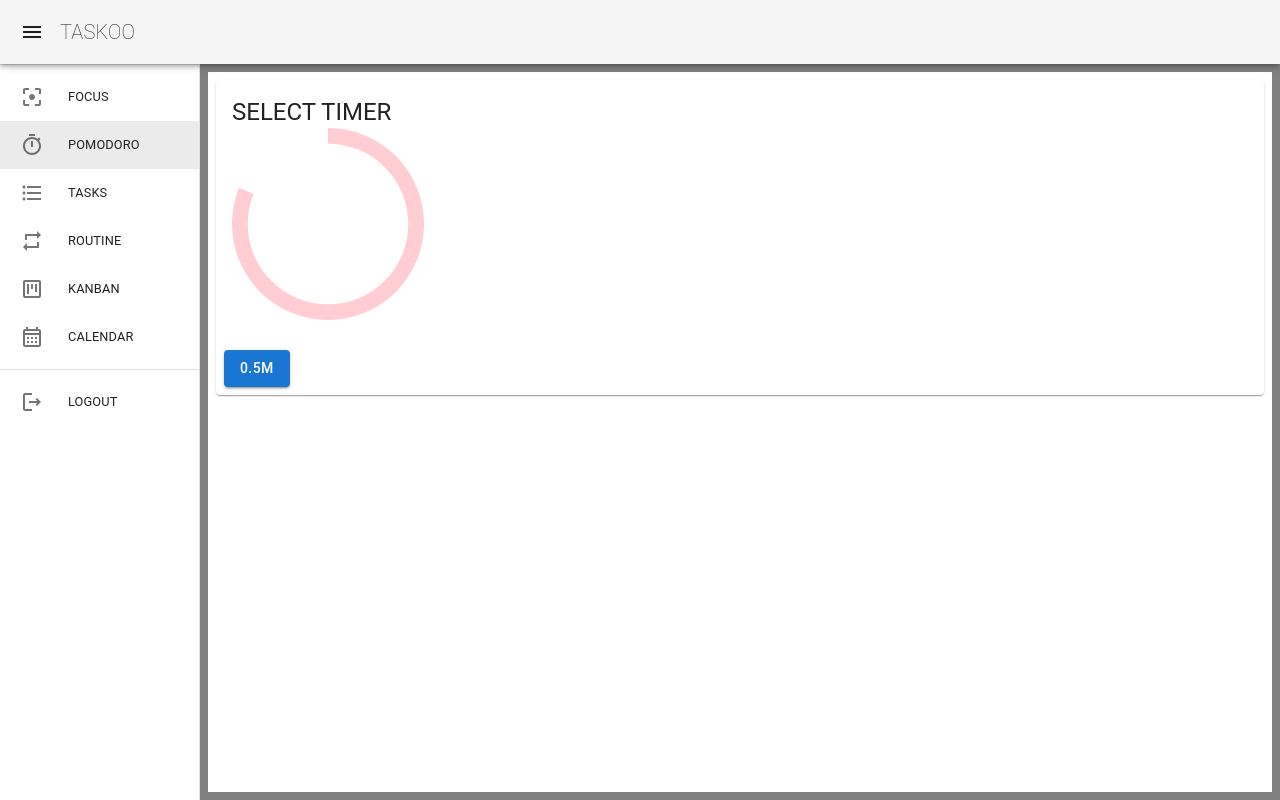
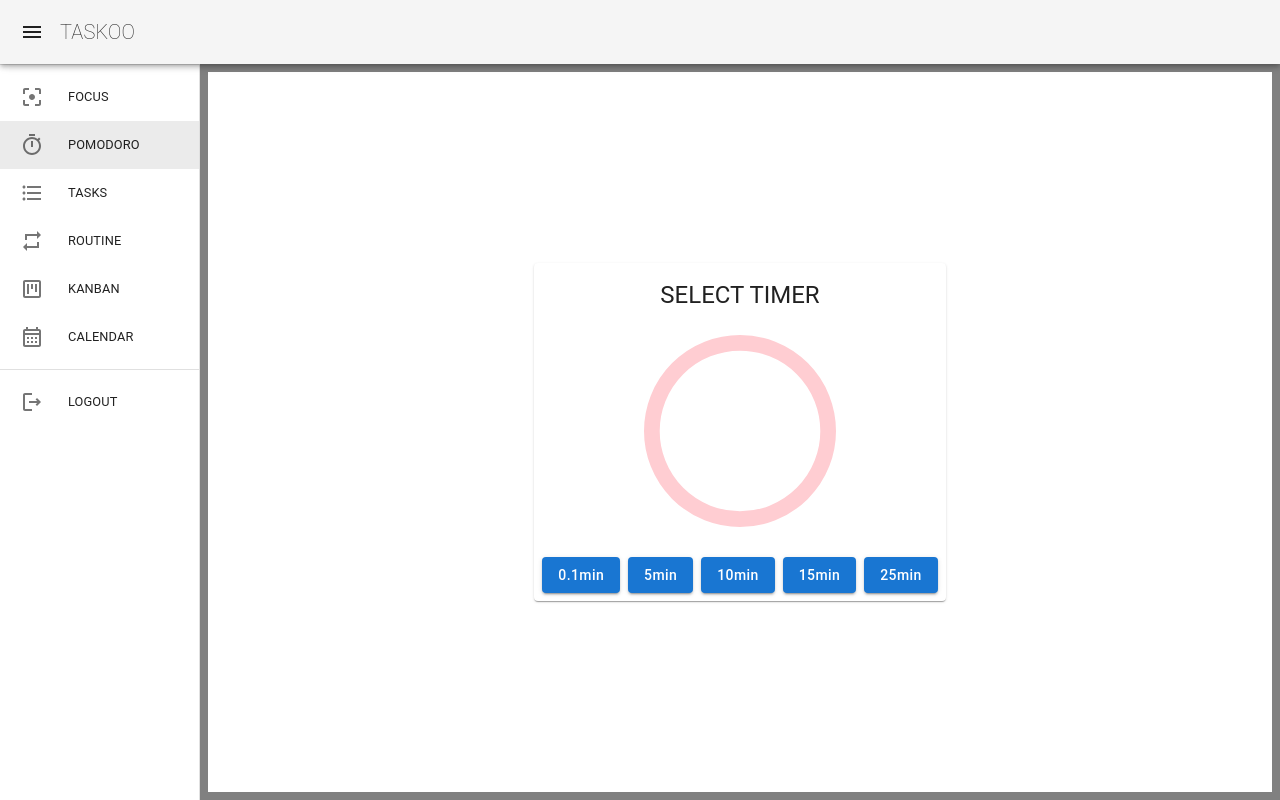
Before and after one commit to undefeated-davout/taskoo, a Next.js app in the folder web/: page /pomodoro in a window 1280 px wide. Built offline with nearby package versions, Linux system fonts and the light colour scheme.

Commit message:
modify: ポモドーロ

```diff
--- a/web/src/components/atoms/BaseButton/index.tsx
+++ b/web/src/components/atoms/BaseButton/index.tsx
@@ -2,10 +2,19 @@ import Button from '@mui/material/Button';
 
 type BaseButtonProps = {
   children: React.ReactNode;
+  onClick: VoidFunction;
 };
 
 const BaseButton = (props: BaseButtonProps) => {
-  return <Button variant="contained">{props.children}</Button>;
+  return (
+    <Button
+      variant="contained"
+      sx={{ textTransform: 'none' }}
+      onClick={props.onClick}
+    >
+      {props.children}
+    </Button>
+  );
 };
 
 export default BaseButton;
--- a/web/src/components/molecules/CircleProgress/index.tsx
+++ b/web/src/components/molecules/CircleProgress/index.tsx
@@ -8,14 +8,12 @@ function CircularProgressWithLabel(
   props: CircularProgressProps & { value: number },
 ) {
   return (
-    <Box sx={{ position: 'relative', display: 'inline-flex' }}>
-      <CircularProgress
-        {...props}
-        variant="determinate"
-        size="12rem"
-        sx={{ color: '#FFCDD2' }}
-      />
-    </Box>
+    <CircularProgress
+      variant="determinate"
+      size="12rem"
+      sx={{ color: '#FFCDD2' }}
+      value={props.value}
+    />
   );
 }
 
--- a/web/src/components/organisms/CountDown/index.tsx
+++ /dev/null
@@ -1,13 +0,0 @@
-import CircleProgress from 'components/molecules/CircleProgress';
-
-type CountDownProps = {};
-
-const CountDown = (props: CountDownProps) => {
-  return (
-    <>
-      <CircleProgress></CircleProgress>
-    </>
-  );
-};
-
-export default CountDown;
--- a/web/src/components/templates/Pomodoro/index.tsx
+++ b/web/src/components/templates/Pomodoro/index.tsx
@@ -1,29 +1,104 @@
+import { useState, useEffect } from 'react';
+
+import { Box, Grid } from '@mui/material';
 import Card from '@mui/material/Card';
 import CardActions from '@mui/material/CardActions';
 import CardContent from '@mui/material/CardContent';
+import CircularProgress from '@mui/material/CircularProgress';
 import Typography from '@mui/material/Typography';
 
-import CountDown from 'components/organisms/CountDown';
 import BaseButton from 'components/atoms/BaseButton';
 
 type PomodoroProps = {};
 
 const Pomodoro = (props: PomodoroProps) => {
+  const [timerMinutes, setTimerMinutes] = useState(0);
+  const [passedSeconds, setPassedSeconds] = useState(0);
+  const seconds = (minutes: number) => minutes * 60;
+  const minuts = (seconds: number) => Math.floor(seconds / 60);
+  const remainSeconds = () => seconds(timerMinutes) - passedSeconds;
+  const timeFormat = (seconds: number) => {
+    return seconds <= 60 ? `${seconds} sec` : `${minuts(seconds)} min`;
+  };
+  const progress = (timerSeconds: number, passedSeconds: number) =>
+    (passedSeconds * 100) / timerSeconds;
+
+  const timerTitle = () => {
+    timerMinutes === 0
+      ? 'SELECT TIMER'
+      : remainSeconds() > 0
+      ? timeFormat(remainSeconds())
+      : `OVER`;
+    // タイマー未セット
+    if (timerMinutes === 0) {
+      return 'SELECT TIMER';
+    }
+    // タイマー起動中
+    if (remainSeconds() > 0) {
+      return timeFormat(remainSeconds());
+    }
+    // タイマー終了
+    return `${timeFormat(seconds(timerMinutes))} OVER`;
+  };
+
+  const startTimer = (minutes: number) => {
+    setTimerMinutes(minutes);
+    setPassedSeconds(0);
+  };
+
+  // タイマーがセットされると起動
+  useEffect(() => {
+    const timer = setInterval(() => {
+      const timerSeconds = seconds(timerMinutes);
+      setPassedSeconds((prev) => (prev < timerSeconds ? prev + 1 : prev));
+    }, 1000);
+    return () => clearInterval(timer);
+  }, [timerMinutes]);
+
   return (
     <>
-      <Card sx={{ minWidth: 275, with: 100, maxHeight: 400, m: '0 auto' }}>
-        <CardContent>
-          <Typography variant="h5" component="div">
-            SELECT TIMER
-          </Typography>
+      <Grid
+        container
+        alignItems="center"
+        justifyContent="center"
+        direction="column"
+        sx={{ minHeight: '100%' }}
+      >
+        <Grid item xs={12}>
+          <Card sx={{ minWidth: 400 }}>
+            <Grid
+              container
+              alignItems="center"
+              justifyContent="center"
+              direction="column"
+            >
+              <CardContent>
+                <Typography variant="h5" component="div" align="center">
+                  {timerTitle()}
+                </Typography>
+                <Box sx={{ mt: 3 }}></Box>
+                <CircularProgress
+                  variant="determinate"
+                  size="12rem"
+                  sx={{ color: '#FFCDD2' }}
+                  value={progress(seconds(timerMinutes), passedSeconds)}
+                />
+              </CardContent>
 
-          <CountDown></CountDown>
-        </CardContent>
-
-        <CardActions>
-          <BaseButton>0.5m</BaseButton>
-        </CardActions>
-      </Card>
+              <CardActions sx={{ display: 'flex', justifyContent: 'flex-end' }}>
+                {[0.1, 5, 10, 15, 25].map((minutes, _) => (
+                  <BaseButton
+                    key={minutes.toString()}
+                    onClick={() => startTimer(minutes)}
+                  >
+                    {minutes}min
+                  </BaseButton>
+                ))}
+              </CardActions>
+            </Grid>
+          </Card>
+        </Grid>
+      </Grid>
     </>
   );
 };
```
Also changed, not shown: 2 other files (tests, documents, lock files or other folders).
